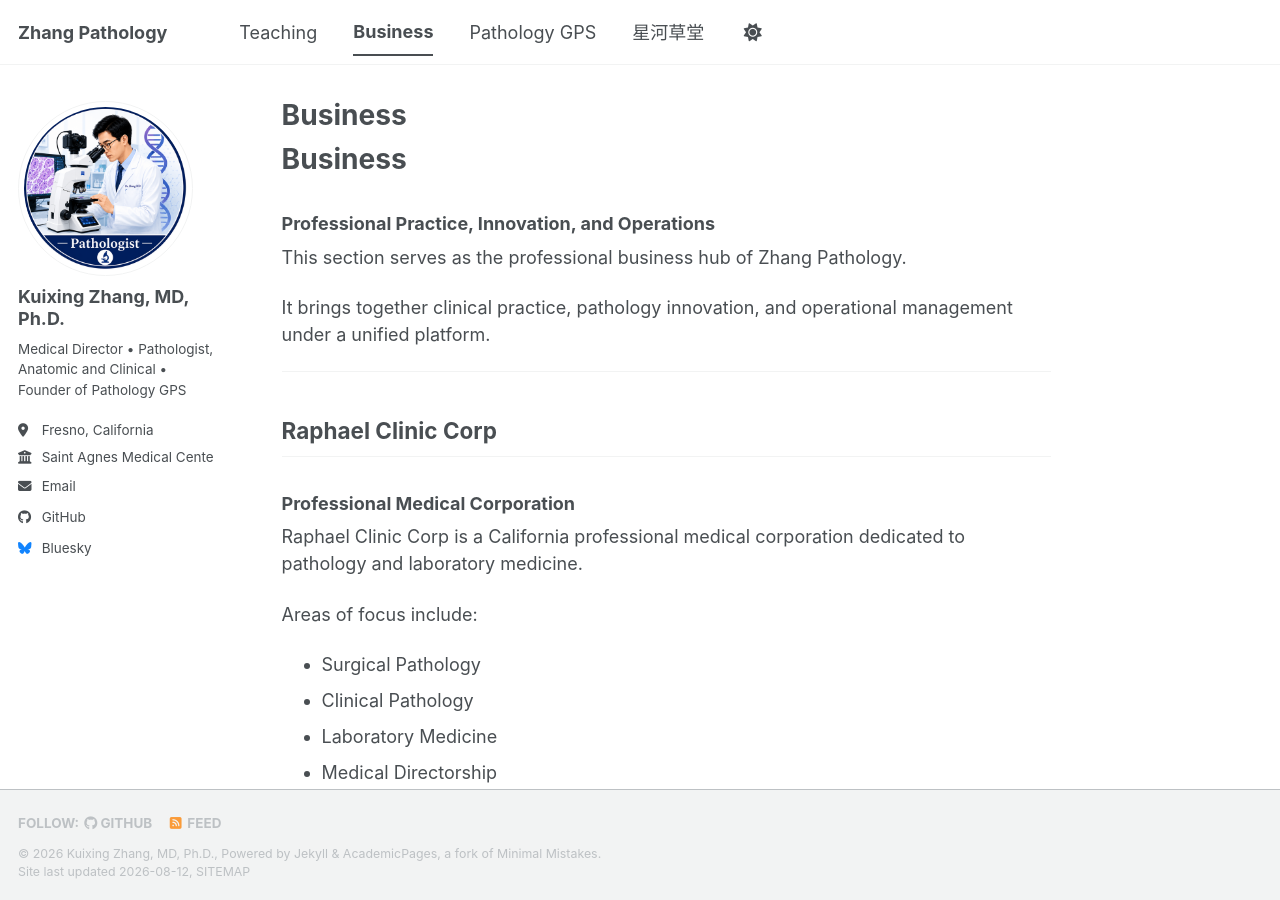
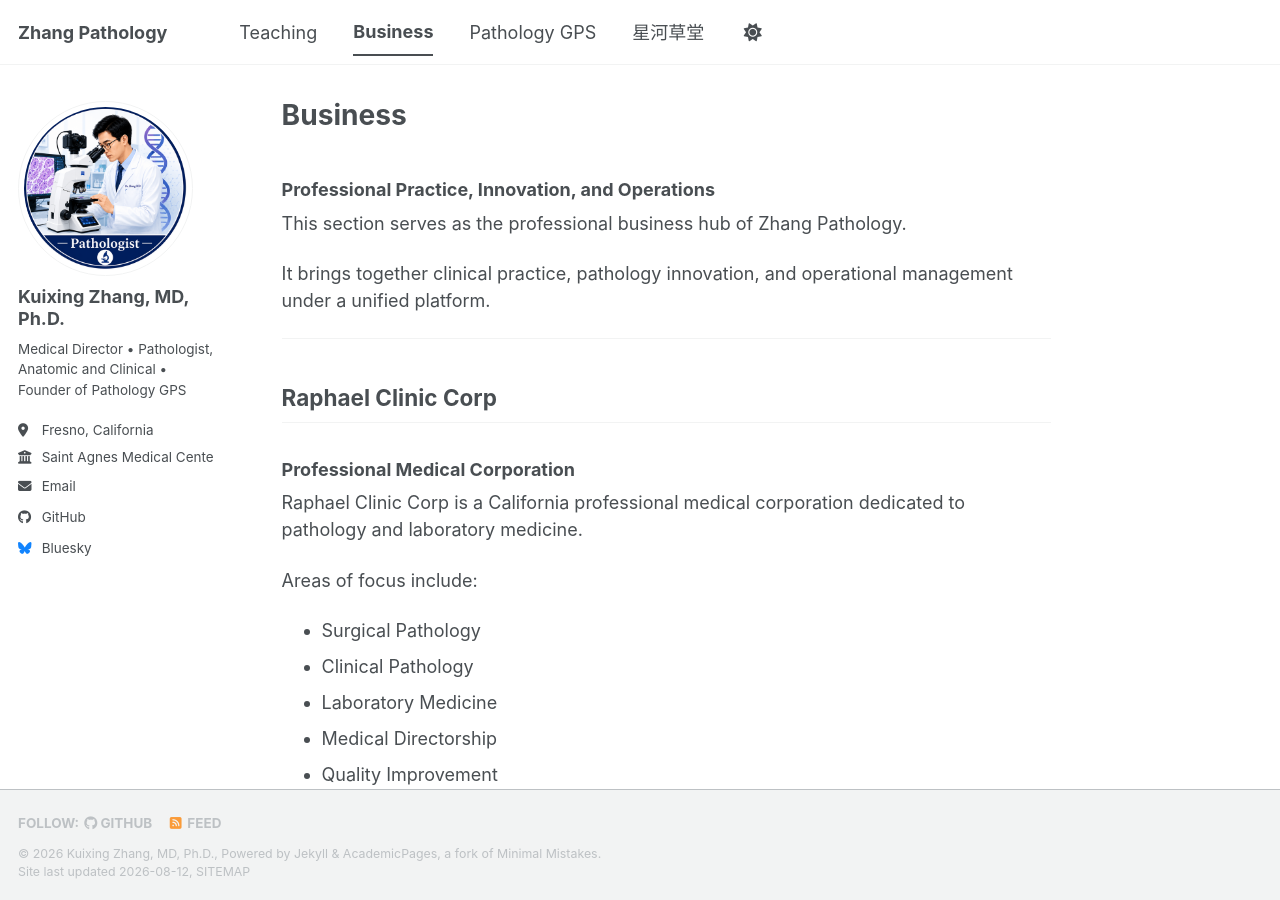
Before and after one commit to kuixingzhang/drzhangpathology-site, a Jekyll site: the page built from _pages/business.md, in a window 1280 px wide and 900 px high. Built offline with Jekyll 4.4.1, drawn with Linux system fonts in a browser that asks for light colours; a style sheet for code colours, icons or effects is not loaded.

Commit message:
Remove header from business.md
Removed the main header for the Business section.

```diff
--- a/_pages/business.md
+++ b/_pages/business.md
@@ -3,8 +3,6 @@ permalink: /business/
 title: "Business"
 author_profile: true
 ---
-
-# Business
 
 ### Professional Practice, Innovation, and Operations
 
```
